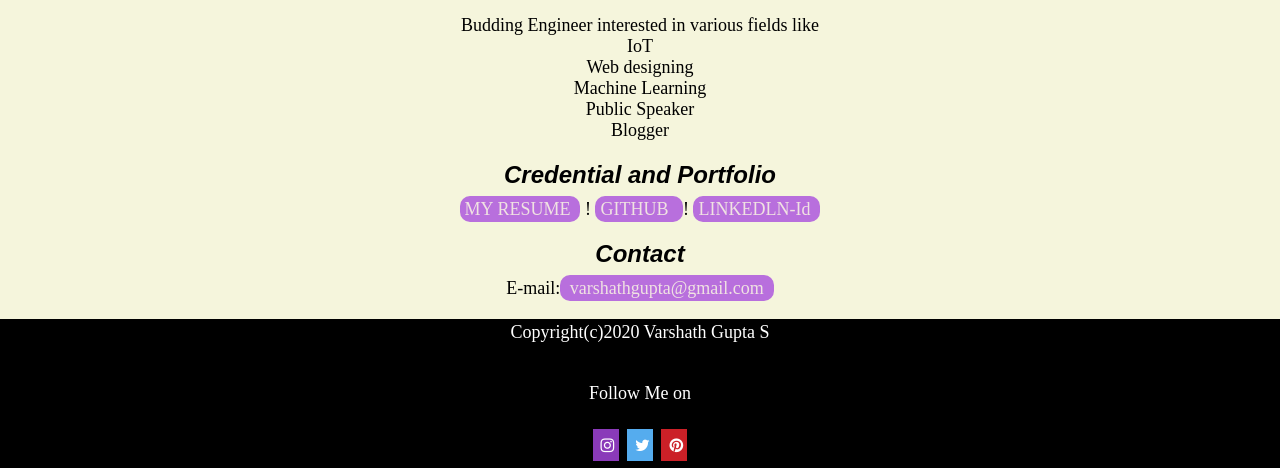
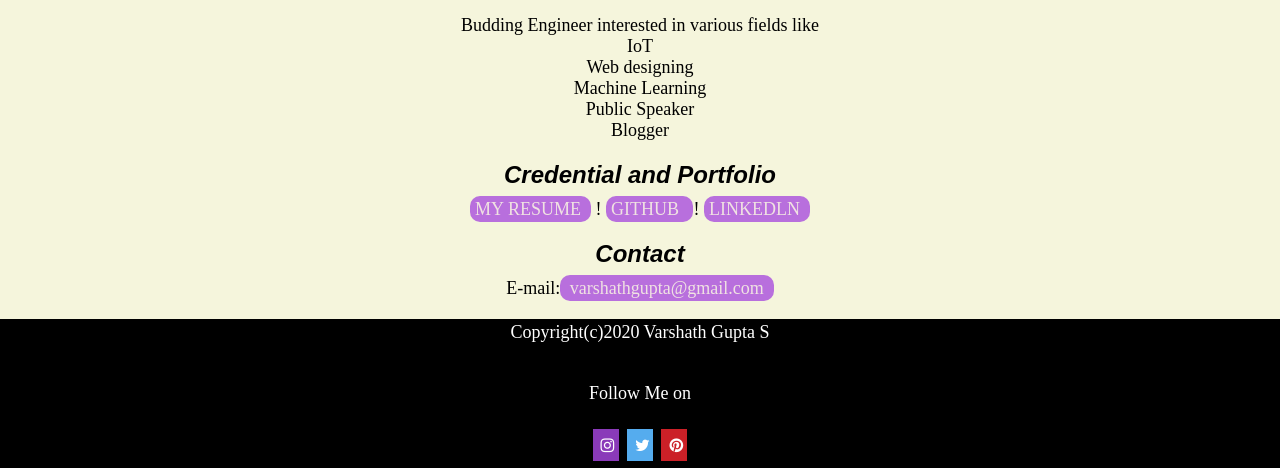
Before and after one commit to varshathgupta/portfolio, a plain HTML site: page index.html in a window 1280 px wide. Shown: the part 380-848 px from the top of the page. Drawn offline with Linux system fonts and the light colour scheme.

Commit message:
Update index.html

```diff
--- a/index.html
+++ b/index.html
@@ -13,7 +13,7 @@
 <h3>About Me:</h3>
 <p>Budding Engineer interested in various fields like<br> IoT<br> Web designing<br> Machine Learning<br> Public Speaker<br> Blogger</p>
 <h2>Credential and Portfolio </h2>
-<p><a href="VARSHATH GUPTA.S.pdf" target="_blank">MY RESUME</a> ! <a href = "https://github.com/varshathgupta" target="_blank">GITHUB </a> ! <a href="https://www.linkedin.com/in/varshath-gupta-s-597408181/" target="_blank">LINKEDLN-Id</a> </p>
+<p><a href="VARSHATH GUPTA.S.pdf" target="_blank">MY RESUME</a> ! <a href = "https://github.com/varshathgupta" target="_blank">GITHUB </a> ! <a href="https://www.linkedin.com/in/varshath-gupta-s-597408181/" target="_blank">LINKEDLN</a> </p>
 <h2>Contact</h2>
 <p >E-mail:<a href="mailto:varshathgupta@gmail.com" target="_blank"> varshathgupta@gmail.com</a></p>
 </body>
```
